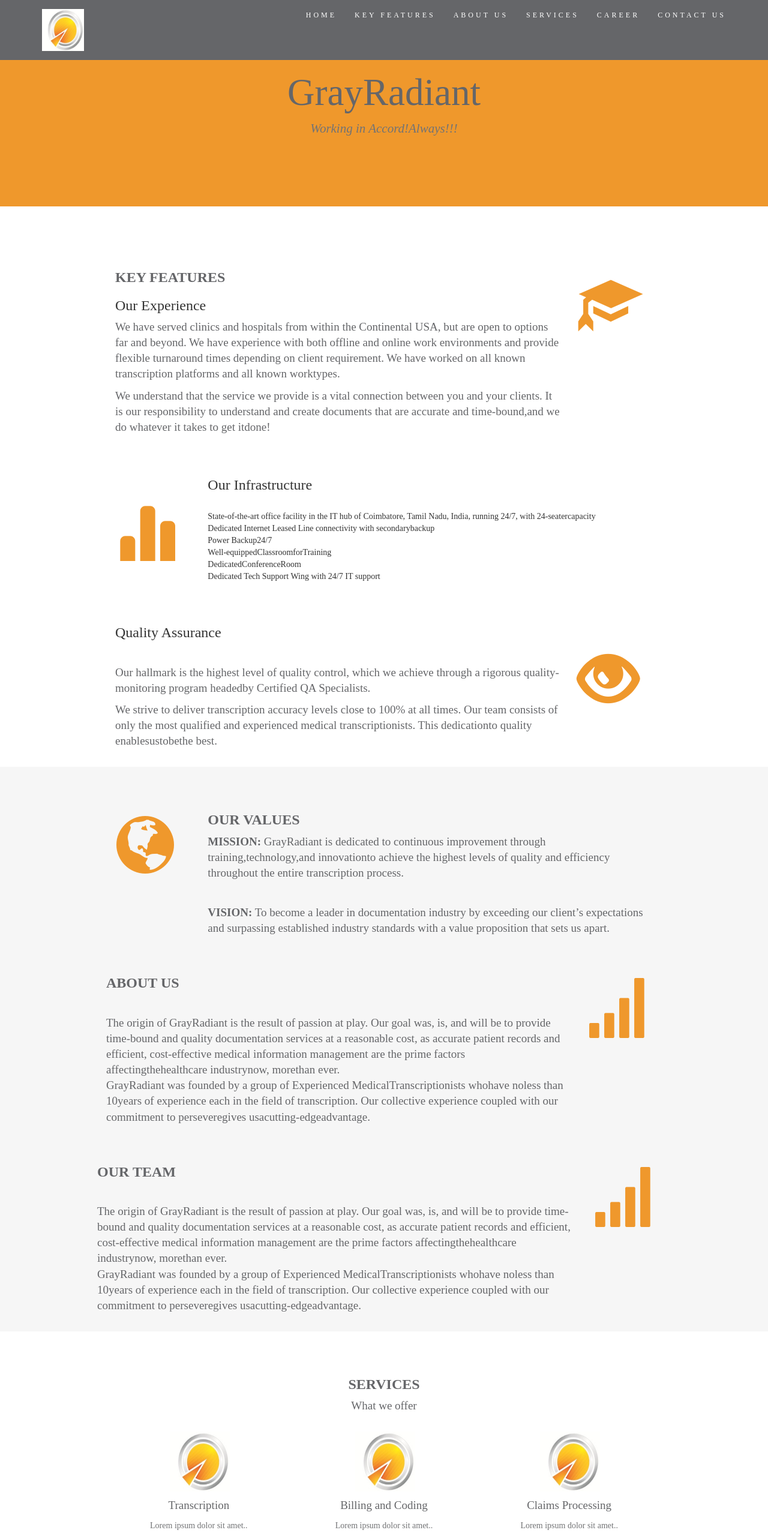
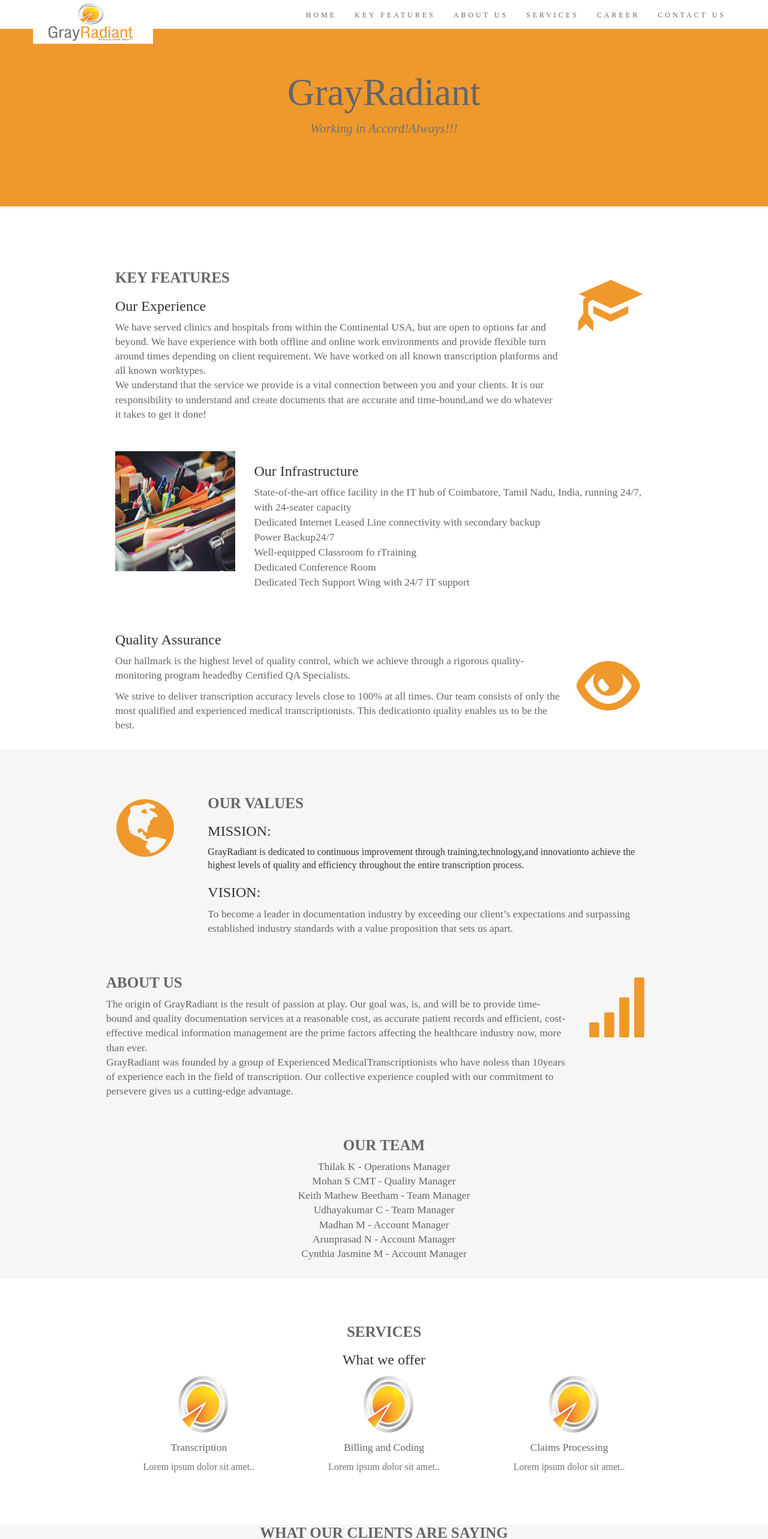
Before and after one commit to vanathiram/sample1.github.io, a plain HTML site: page index.html in a window 1280 px wide. Shown: the top 2565 px of the page at 60% size. Drawn offline with nearby package versions, Linux system fonts and the light colour scheme; some packages are replaced by stand-ins of ours; a script that the page names is missing.

Commit message:
version1.1

```diff
--- a/index.html
+++ b/index.html
@@ -25,11 +25,11 @@
         <span class="icon-bar"></span>
         <span class="icon-bar"></span>
       </button>
-      <img class="navbar-brand" href="#myPage"  src="./resources/images/GrayRadiantLogo.jpg" alt="Gray Radiant Logo" style="width:100px;height:100px;">
+      <img class="navbar-brand" href="#myPage"  src="./resources/images/GrayRadiantLogoFull.jpg" alt="Gray Radiant Logo" style="width:200px;height:75px;">
     </div>
     <div class="collapse navbar-collapse" id="myNavbar">
       <ul class="nav navbar-nav navbar-right">
-        <li><a href="#home">HOME</a></li>
+        <li><a href="#myPage">HOME</a></li>
         <li><a href="#keyfeatures">KEY FEATURES</a></li>
         <li><a href="#ourvalues">ABOUT US</a></li>
         <li><a href="#services">SERVICES</a></li>
@@ -39,7 +39,7 @@
     </div>
   </div>
 </nav>
-    <div class="jumbotron text-center">
+    <div class="jumbotron text-center" id="myPage">
     <h1>GrayRadiant</h1>
     <p>Working in Accord!Always!!!</p>
 </div>
@@ -51,13 +51,13 @@
       <h3>Our Experience</h3>
       <h4>We have served clinics and hospitals from within the Continental USA,
          but are open to options far and beyond. We have experience with both
-         offline and online work environments and provide flexible turnaround
+         offline and online work environments and provide flexible turn around
           times depending on client requirement. We have worked on all known
           transcription platforms and all known worktypes.<br>
-      <h4>We understand that the service we provide is a vital connection
+      We understand that the service we provide is a vital connection
          between you and your clients. It is our responsibility to understand
          and create documents that are accurate and time-bound,and we do
-         whatever it takes to get itdone!</h4>
+         whatever it takes to get it done!</h4>
 </div>
 <div class="col-sm-2">
       <span class="glyphicon glyphicon-education logo"></span>
@@ -67,18 +67,18 @@
 <!--infrastucture-->
 <div id="infrastructure" class="container-fluid">
   <div class="row">
-    <div class="col-sm-2">
-          <span class="glyphicon glyphicon-stats logo"></span>
+    <div class="col-sm-3">
+          <img src="./resources/images/infrastructure.jpg" alt="Gray Radiant Logo" style="width:200px;height:200px;">
         </div>
-    <div class="col-sm-10">
-      <h3>Our Infrastructure </h3><br>
+    <div class="col-sm-9">
+      <h3>Our Infrastructure </h3>
       <ol>
         <li>State-of-the-art office facility in the IT hub of Coimbatore,
-        Tamil Nadu, India, running 24/7, with 24-seatercapacity</li>
-        <li> Dedicated Internet Leased Line connectivity with secondarybackup</li>
+        Tamil Nadu, India, running 24/7, with 24-seater capacity</li>
+        <li> Dedicated Internet Leased Line connectivity with secondary backup</li>
          <li>Power Backup24/7</li>
-         <li> Well-equippedClassroomforTraining</li>
-         <li>DedicatedConferenceRoom </li>
+         <li> Well-equipped Classroom fo rTraining</li>
+         <li>Dedicated Conference Room </li>
          <li> Dedicated Tech Support Wing with 24/7 IT
          support</li>
        </ol>
@@ -89,14 +89,14 @@
 <div id="qualityassurance" class="container-fluid">
   <div class="row">
     <div class="col-sm-10">
-      <h3>Quality Assurance </h3><br>
+      <h3>Quality Assurance </h3>
       <h4>Our hallmark is the highest level of quality control, which we
         achieve through a rigorous quality-monitoring program headedby
         Certified QA Specialists.</br>
         <h4>We strive to deliver transcription accuracy levels close to 100% at
            all times. Our team consists of only the most qualified and
            experienced medical transcriptionists. This dedicationto quality
-           enablesustobethe best.</h4>
+           enables us to be the best.</h4>
 </div>
 <div class="col-sm-2">
       <span class="glyphicon glyphicon-eye-open logo"></span>
@@ -104,6 +104,7 @@
   </div>
 </div>
 
+<!--ourvalues-->
 <div id="ourvalues"class="container-fluid bg-grey">
   <div class="row">
     <div class="col-sm-2">
@@ -111,60 +112,53 @@
     </div>
     <div class="col-sm-10">
   <h2>Our Values</h2>
-  <h4><strong>MISSION:</strong> GrayRadiant is dedicated to continuous
+  <h3>MISSION:</h3>
+  </h4>GrayRadiant is dedicated to continuous
     improvement through training,technology,and innovationto achieve the
     highest levels of quality and efficiency throughout the entire
     transcription process.
- </h4><br>
-      <h4><strong>VISION:</strong> To become a leader in documentation industry
+ </h4>
+      <h3>VISION:</h3>
+      <h4> To become a leader in documentation industry
          by exceeding our client’s expectations and surpassing established
          industry standards with a value proposition that sets us apart.</h4>
 </div>
 
-<!--our staffs-->
+<!--about us-->
 <div id="aboutus" ><!--class="container-fluid">-->
   <div class="row">
     <div class="col-sm-10">
-      <h2>About Us </h2><br>
+      <h2>About Us </h2>
       <h4>The origin of GrayRadiant is the result of passion at play.
          Our goal was, is, and will be to provide time-bound and quality
          documentation services at a reasonable cost, as accurate patient
          records and efficient, cost-effective medical information management
-         are the prime factors affectingthehealthcare industrynow, morethan
+         are the prime factors affecting the healthcare industry now, more than
          ever.<br>
          GrayRadiant was founded by a group of Experienced
-          MedicalTranscriptionists whohave noless than 10years of experience
+          MedicalTranscriptionists who have noless than 10years of experience
           each in the field of transcription. Our collective experience coupled
-          with our commitment to perseveregives usacutting-edgeadvantage.</h4>
-
-  <!--<button class="btn btn-default btn-lg">Get in Touch</button>-->
+          with our commitment to persevere gives us a cutting-edge advantage.</h4>
 </div>
 <div class="col-sm-2">
       <span class="glyphicon glyphicon-signal logo"></span>
     </div>
-    <div id="aboutus" ><!--class="container-fluid">-->
+  </div>
+</div>
+    <!--ourteam-->
+    <div id="ourteam" ><!--class="container-fluid">-->
       <div class="row">
-        <div class="col-sm-10">
-          <h2>Our Team </h2><br>
-          <h4>The origin of GrayRadiant is the result of passion at play.
-             Our goal was, is, and will be to provide time-bound and quality
-             documentation services at a reasonable cost, as accurate patient
-             records and efficient, cost-effective medical information management
-             are the prime factors affectingthehealthcare industrynow, morethan
-             ever.<br>
-             GrayRadiant was founded by a group of Experienced
-              MedicalTranscriptionists whohave noless than 10years of experience
-              each in the field of transcription. Our collective experience coupled
-              with our commitment to perseveregives usacutting-edgeadvantage.</h4>
+
+        <div class="col-sm-12 text-center">
+          <h2>Our Team </h2>
+          <h4>Thilak K - Operations Manager<br> Mohan S CMT - Quality Manager<br>
+             Keith Mathew Beetham - Team Manager<br> Udhayakumar C - Team Manager<br>
+              Madhan M - Account Manager<br> Arunprasad N - Account Manager<br> Cynthia
+               Jasmine M - Account Manager</h4>
 
       <!--<button class="btn btn-default btn-lg">Get in Touch</button>-->
     </div>
-    <div class="col-sm-2">
-          <span class="glyphicon glyphicon-signal logo"></span>
-        </div>
   </div>
-</div>
-</div>
 </div>
 </div>
 </div>
@@ -172,8 +166,8 @@
 <!-- Container (Services Section) -->
 <div id="services" class="container-fluid text-center">
   <h2>SERVICES</h2>
-  <h4>What we offer</h4>
-  <br>
+  <h3>What we offer</h3>
+
   <div class="row slideanim">
     <div class="col-sm-4">
       <span class="glyphicon  logo-small"></span>
@@ -196,7 +190,7 @@
   </div>
     </div>
   <!--testimonials-->
-<div class="testimonials text-center">
+<div class="testimonials text-center bg-grey">
 <h2>What Our Clients Are Saying</h2>
   <div id="myCarousel" class="carousel slide text-center" data-ride="carousel">
     <!-- Indicators -->
@@ -231,7 +225,7 @@
   </div>
 </div>
 <!-- Container (Contact Section) -->
-<div id="contact" class="container-fluid contactsec bg-grey">
+<div id="contact" class="container-fluid contactsec ">
   <h2 class="text-center">CONTACT</h2>
   <div class="row">
     <div class="col-sm-5">
@@ -253,7 +247,7 @@
       <textarea class="form-control" id="comments" name="comments" placeholder="Comment" rows="5"></textarea><br>
       <div class="row">
         <div class="col-sm-12 form-group">
-          <button class="btn btn-default pull-right" type="submit">Send</button>
+          <button onclick="myFunction()" class="btn btn-default pull-right" type="submit">Send</button>
         </div>
       </div>
     </div>
@@ -261,19 +255,20 @@
 </div>
 <!-- Add Google Maps -->
 <div id="googleMap" class="text-center map" style="height:400px;width:100%;">
-<h2>Place for map</h2>
 </div>
 
 <footer class="container-fluid text-center">
-  <a href="#myPage" title="To Top">
+  <a href="#myPage" title="ToTop">
     <span class="glyphicon glyphicon-chevron-up"></span>
   </a>
-  <p>Made By <a href="https://www.w3schools.com" title="Visit w3schools">VR</a></p>
+  <p class="copyright">&copy; GrayRadiant Data Services Private Limited 2017,
+    All Rights Reserved. <a href="/terms-of-use.html" >Terms of Use</a>
+  &amp;<a href="./privacy-policy.html" target="_blank">Privacy Policy</a></p>
 </footer>
 <script src="https://code.jquery.com/jquery-3.1.1.min.js"
      integrity="sha256-hVVnYaiADRTO2PzUGmuLJr8BLUSjGIZsDYGmIJLv2b8="
      crossorigin="anonymous"> </script>
 <script type="text/javascript" src="./resources/js/main.js"> </script>
-
+<script src="https://maps.googleapis.com/maps/api/js?key=AIzaSyBiX6lEt98lK9tl6xdllA0c0_R8YHqmcig&callback=myMap"> </script>
   </body>
 </html>
--- a/resources/css/style.css
+++ b/resources/css/style.css
@@ -1,27 +1,32 @@
 body{
   font-family: ariel;
+  font-size: 16px;
 }
 
 .navbar {
-    /*height:75px;*/
+    height:50px;
     margin-bottom: 0;
-    background-color: #656669;/*grey*/
+    background-color: #fff;/*white*/
     z-index: 9999;
-    border: 0;
+    border-bottom: 2px solid #ef982c /* ORANGE*/ ;
     font-size: 12px !important;
     line-height: 1.42857143 !important;
     letter-spacing: 4px;
     border-radius: 0;
 
 }
+.navbar-brand{
+  padding:0;
+  border-bottom: 2px solid #ef982c /* ORANGE*/ ;
+}
 
 .navbar li a, .navbar .navbar-brand {
-    color: #fff !important;
+    color:#656669  !important;
 }
 
 .navbar-nav li a:hover, .navbar-nav li.active a {
-    color:#171c5f !important;
-    background-color: #fff !important;
+    color:#fff !important;
+    background-color:#ef982c /* ORANGE*/  !important;
 }
 .navbar-default .navbar-toggle {
     border-color: transparent;
@@ -39,21 +44,19 @@
 }
 .jumbotron p{
   font-style: italic;
-
 }
 
 .bg-grey {
-    background-color: #f6f6f6;
+    background-color: #f6f6f6;/*lightgray*/
 }
 
 .container-fluid {
     padding: 20px 15%;
 }
-/*
-.contactsec {
-  padding: 0;
+.contactsec h2{
+  padding-top:20px;
+
 }
-*/
 
 @media screen and (max-width: 768px) {
     .col-sm-4 {
@@ -63,30 +66,31 @@
 }
 
 .logo-small {
-    color:#ef982c;
+    color:#ef982c;/*orange*/
     font-size: 50px;
 }
 
 .logo {
   padding-top: 60px;
-  color:#ef982c;
+  color:#ef982c;/*orange*/
   font-size: 100px;
   }
-  .carousel-control.right, .carousel-control.left {
+
+.carousel-control.right, .carousel-control.left {
     background-image: none;
-    color: #ef982c;
+    color: #ef982c;/*orange*/
 }
 
 .carousel-indicators li {
-    border-color: #ef982c;
+    border-color: #ef982c;/*orange*/
 }
 
 .carousel-indicators li.active {
-    background-color: #ef982c;
+    background-color: #ef982c;/*orange*/
 }
 
 .item h4 {
-    font-size: 19px;
+    font-size: 1.25rem;
     line-height: 1.375em;
     font-weight: 400;
     font-style: italic;
@@ -99,9 +103,9 @@
 
 
 footer .glyphicon {
-    font-size: 20px;
+    font-size: 1.25rem;
     margin-bottom: 20px;
-    color: #1a3e73;
+    color: #ef982c;/*orange*/
   }
 
 
@@ -126,9 +130,13 @@
         -webkit-transform: translateY(0%);
     }
 }
+#infrastructure li{
+  color: #656669 ;/*GREY*/
+  font-size: 1.75rem;
+}
 
 h2 {
-    font-size: 24px;
+    font-size: 2.5rem;
     text-transform: uppercase;
     color:#656669 ;
     font-weight: 600;
@@ -136,7 +144,7 @@
 }
 
 h4 {
-    font-size: 19px;
+    font-size: 1.75rem;
     line-height: 1.375em;
     color: #656669 ;
     font-weight: 400;
--- /dev/null
+++ b/resources/js/main.js
@@ -0,0 +1,50 @@
+
+function myMap() {
+var myCenter = new google.maps.LatLng(41.878114, -87.629798);
+var mapProp = {center:myCenter, zoom:12, scrollwheel:false, draggable:false, mapTypeId:google.maps.MapTypeId.ROADMAP};
+var map = new google.maps.Map(document.getElementById("googleMap"),mapProp);
+var marker = new google.maps.Marker({position:myCenter});
+marker.setMap(map);
+}
+
+$(document).ready(function(){
+  // Add smooth scrolling to all links in navbar + footer link
+  $(".navbar a, footer a[href='#myPage']").on('click', function(event) {
+    // Make sure this.hash has a value before overriding default behavior
+    if (this.hash !== "") {
+      // Prevent default anchor click behavior
+      event.preventDefault();
+
+      // Store hash
+      var hash = this.hash;
+
+      // Using jQuery's animate() method to add smooth page scroll
+      // The optional number (900) specifies the number of milliseconds it takes to scroll to the specified area
+      $('html, body').animate({
+        scrollTop: $(hash).offset().top
+      }, 900, function(){
+
+        // Add hash (#) to URL when done scrolling (default click behavior)
+        window.location.hash = hash;
+      });
+    } // End if
+  });
+
+  $(window).scroll(function() {
+    $(".slideanim").each(function(){
+      var pos = $(this).offset().top;
+
+      var winTop = $(window).scrollTop();
+        if (pos < winTop + 600) {
+          $(this).addClass("slide");
+        }
+    });
+  });
+})
+
+function myFunction() {
+    var inpObj = document.getElementById("id1");
+    if (inpObj.checkValidity() == false) {
+        document.getElementById("demo").innerHTML = inpObj.validationMessage;
+    }
+}
```
Also changed, not shown: privacy-policy.html (added, +26 -0 lines), resources/images/infrastructure.jpg (added), 1 other file.
